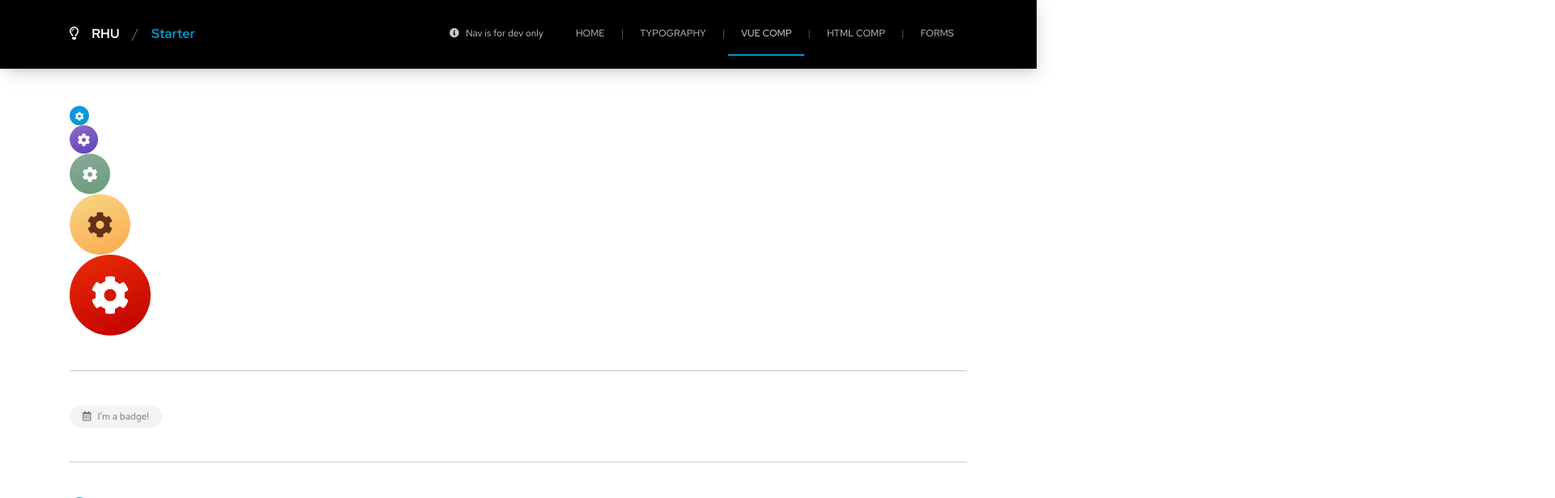
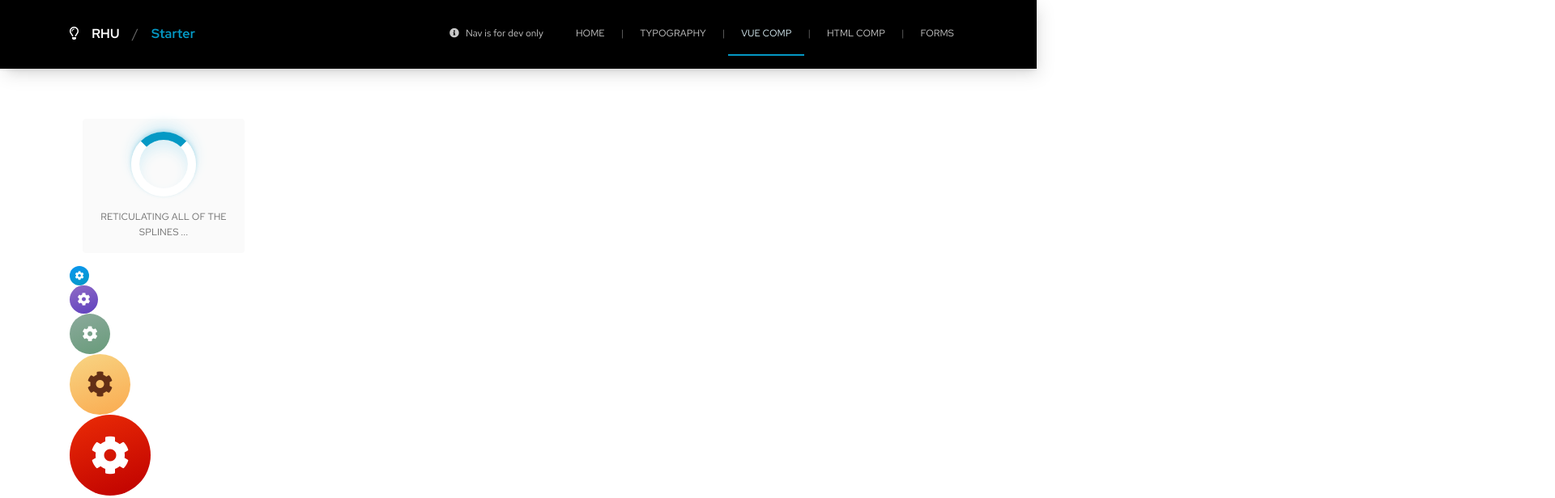
Before and after one commit to nudoru/rhu-vue-start, a Vue app: page /vuecomponents in a window 1280 px wide. Shown: the top 616 px of the page at 81% size, 1920 px wide, since content can reach past the window. Built offline with nearby package versions, Linux system fonts and the light colour scheme; grey boxes are pictures that could not be loaded; what vue-dummy would draw is missing.

Commit message:
loading spinner

```diff
--- /dev/null
+++ b/src/components/ui/Loading.vue
@@ -0,0 +1,32 @@
+<style lang="scss" scoped></style>
+
+<template>
+    <transition name="fade">
+        <div v-if="visible" class="loading">
+            <div class="spinner"></div>
+            <span v-if="label.length" class="label">{{label}}</span>
+        </div>
+    </transition>
+</template>
+
+<script>
+  export default {
+    name: 'Loading',
+    components: {},
+    props: {
+      visible: {
+        type: Boolean,
+        default: true
+      },
+      label: {
+        type: String,
+        default: "Loading ..."
+      }
+    },
+    data() {
+      return {};
+    },
+    computed: {},
+    methods: {}
+  };
+</script>
--- a/src/scss/_typography.sass
+++ b/src/scss/_typography.sass
@@ -52,8 +52,11 @@ p, ul, ol, li, pre, td, th, dl, dd, dt, label, legend
   color: inherit
   margin: 0
 
-p, ul, ol, blockquote, pre
+p, ul, ol, blockquote
   margin-bottom: $scale2
+
+pre
+  font-family: $font-family-mono
 
 a, a:visited
   color: $link-color
--- a/src/scss/_vars.scss
+++ b/src/scss/_vars.scss
@@ -163,6 +163,7 @@ $font-weight-light: 400;
 $font-weight-normal: 500;
 $font-weight-bold: 600;
 
+$font-size-large: $scale4;
 $font-size-normal: $scale0;
 $font-size-small: $scale-3;
 
--- /dev/null
+++ b/src/scss/components/_component-loading.scss
@@ -0,0 +1,40 @@
+// Spinner animation based on https://codepen.io/Paolo-Duzioni/pen/ZoRabJ
+
+.loading {
+  position: relative;
+  display: block;
+  background-color: $grey0;
+  padding: $base-value;
+  margin: $base-value;
+  width: 200px;
+  text-align: center;
+  border-radius: $radius-base;
+  .spinner {
+    margin: 0 auto;
+    width: 5rem;
+    height: 5rem;
+    border: 10px solid rgba(white, 1);
+    border-top-color: $primary-color;
+    border-radius: 50%;
+    box-shadow: 0 -2px 5px rgba($primary-color, .25), 0 -10px 15px $primary-color-light, inset 0 10px 15px $primary-color-light;
+    animation: rotation 1s ease infinite;
+    @keyframes rotation{
+      from{
+        transform: rotate(0deg);
+      }
+      to{
+        transform: rotate(360deg);
+      }
+    }
+  }
+  .label{
+    display: block;
+    width: 100%;
+    margin-top: $base-value;
+    text-align: center;
+    @extend .control-label;
+    white-space: normal;
+    color: $neutral-color-dark;
+    text-shadow: $shadow-text-light;
+  }
+}
--- a/src/scss/styles.scss
+++ b/src/scss/styles.scss
@@ -13,6 +13,7 @@
 
 @import "components/component-forms";
 
+@import "components/component-loading";
 @import "components/component-announcement";
 @import "components/component-banner";
 @import "components/component-button";
@@ -57,4 +58,5 @@ body {
   font-size: $scale0;
   font-family: $font-family-base;
   background-color: $body-background-color;
+  //overflow-x: hidden;
 }
--- a/src/views/VueComponents.vue
+++ b/src/views/VueComponents.vue
@@ -7,6 +7,9 @@
 
 <template>
     <div class="container">
+        <div>
+            <Loading label="Reticulating all of the splines ..."/>
+        </div>
         <Icon size="xs" status="primary" glyph="fa fa-cog"/>
         <Icon size="sm" status="secondary" glyph="fa fa-cog"/>
         <Icon size="md" status="success" glyph="fa fa-cog"/>
@@ -153,11 +156,14 @@
   import Table from '@/components/ui/Table';
   import Avatar from "@/components/ui/Avatar";
   import TableObjData from "@/components/ui/TableObjData";
+  import Loading from "../components/ui/Loading";
 
 
   export default {
     name      : "Home",
-    components: {Modal, Icon, Badge, Button, Table, Avatar, TableObjData},
+    components: {
+      Loading,
+      Modal, Icon, Badge, Button, Table, Avatar, TableObjData},
     props     : {
       p: {
         type   : Boolean,
```
